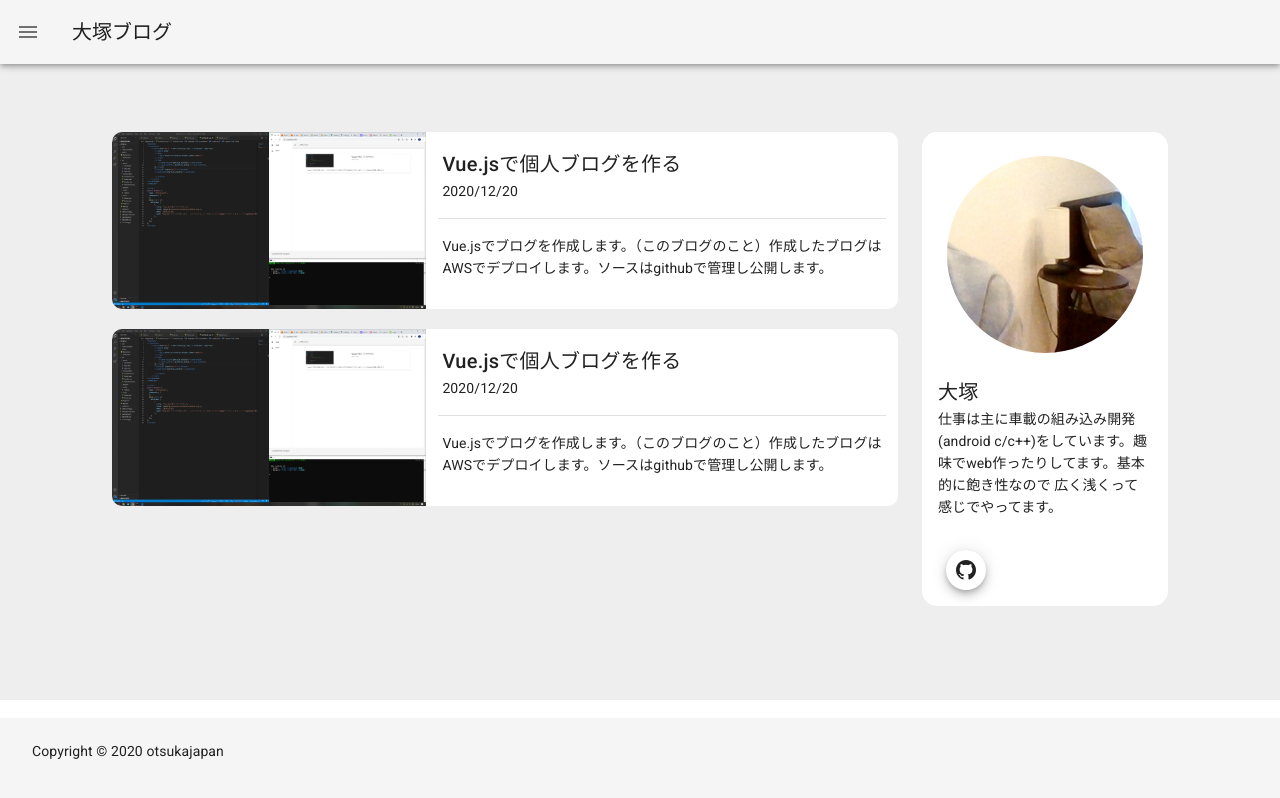
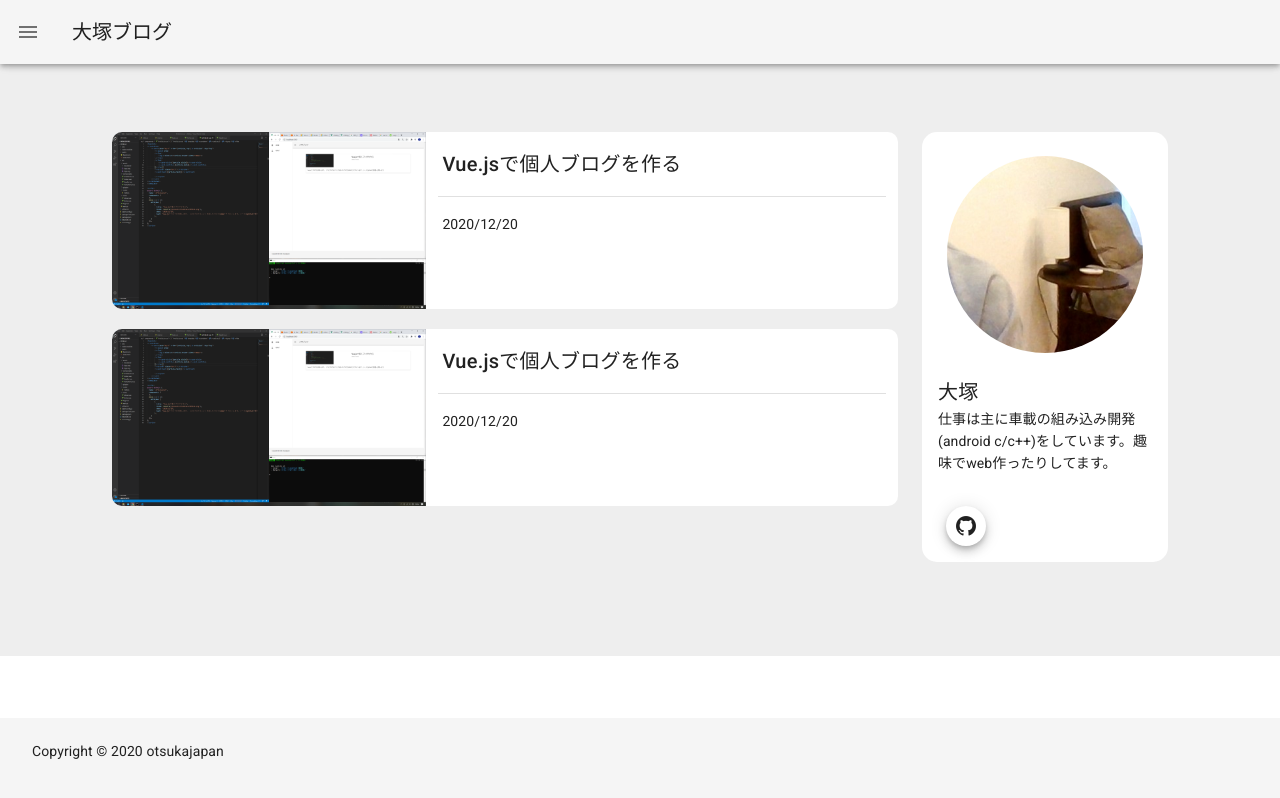
Before and after one commit to iofuwisa/otkblog, a Vue app: page / in a window 1280 px wide. Built offline with nearby package versions, Linux system fonts and the light colour scheme.

Commit message:
Delete ArticleList article body text.

```diff
--- a/src/components/ArticleList.vue
+++ b/src/components/ArticleList.vue
@@ -4,9 +4,8 @@
       <img :class="ArticleImgStyle" v-bind:src="article.thumb" ref="ArticleImgRef"/>
       <div :style="{height: titleHeight}" :class="ArticleTitleStyle">
         <v-card-title>{{article.title}}</v-card-title>
+        <v-divider class="mx-3"></v-divider>
         <v-card-subtitle>{{article.date}}</v-card-subtitle>
-        <v-divider class="mx-3"></v-divider>
-        <v-card-text>{{article.text}}</v-card-text>
       </div>
       <div style="clear: both;" />
     </div>
@@ -24,15 +23,11 @@ export default {
           title: "Vue.jsで個人ブログを作る",
           thumb: require('@/assets/thumbnail/095614.png'),
           date: "2020/12/20",
-          text: "Vue.jsでブログを作成します。（このブログのこと）作成したブログはAWSでデプロイします。ソースはgithubで管理し公開します。",
-          clipedtext: "",
         },
         {
           title: "Vue.jsで個人ブログを作る",
           thumb: require('@/assets/thumbnail/095614.png'),
           date: "2020/12/20",
-          text: "Vue.jsでブログを作成します。（このブログのこと）作成したブログはAWSでデプロイします。ソースはgithubで管理し公開します。",
-          clipedtext: "",
         },
     ],
     ArticleDivStyle: 'articleDiv',
@@ -45,7 +40,7 @@ export default {
       if(window.innerWidth >= 900)
       {
         // なぜか初回時のみHeightが0になるため、widthから算出(アスペクト比は16：9固定)
-        this.titleHeight=this.$refs.ArticleImgRef[0].clientWidth *9/16  + "px";
+        this.titleHeight=this.$refs.ArticleImgRef[0].clientWidth *9/16-10  + "px";
       }else{
         this.titleHeight="auto"
       }
@@ -89,12 +84,10 @@ export default {
     height: 100%;
     width: 60%;
     float: right;
+    display: -webkit-box;
     overflow: hidden;
-    text-overflow: ellipsis;
-
-    display: -webkit-box;
+    -webkit-line-clamp: 3;
     -webkit-box-orient: vertical;
-    -webkit-line-clamp: 3;
   }
 }
 
--- a/src/components/Introducing.vue
+++ b/src/components/Introducing.vue
@@ -4,8 +4,7 @@
         <v-divider vertical></v-divider>
         <div :class="profileImgWrapperStyle"><img :class="profileImgStyle" v-bind:src="profileImg"/></div>
         <v-card-title>大塚</v-card-title>
-        <v-card-subtitle>仕事は主に車載の組み込み開発(android c/c++)をしています。趣味でweb作ったりしてます。基本的に飽き性なので
-            広く浅くって感じでやってます。
+        <v-card-subtitle>仕事は主に車載の組み込み開発(android c/c++)をしています。趣味でweb作ったりしてます。
         </v-card-subtitle>
         <!-- SNSリンク -->
         <v-card-title>
--- a/src/router/index.js
+++ b/src/router/index.js
@@ -10,14 +10,14 @@ const routes = [
     name: 'Home',
     component: Home
   },
-  {
-    path: '/about',
-    name: 'About',
-    // route level code-splitting
-    // this generates a separate chunk (about.[hash].js) for this route
-    // which is lazy-loaded when the route is visited.
-    component: () => import(/* webpackChunkName: "about" */ '../views/About.vue')
-  }
+  // {
+  //   path: '/about',
+  //   name: 'About',
+  //   // route level code-splitting
+  //   // this generates a separate chunk (about.[hash].js) for this route
+  //   // which is lazy-loaded when the route is visited.
+  //   component: () => import(/* webpackChunkName: "about" */ '../views/About.vue')
+  // }
 ]
 
 const router = new VueRouter({
--- a/src/views/About.vue
+++ /dev/null
@@ -1,5 +0,0 @@
-<template>
-  <div class="about">
-    <h1>This is an about page</h1>
-  </div>
-</template>
```
